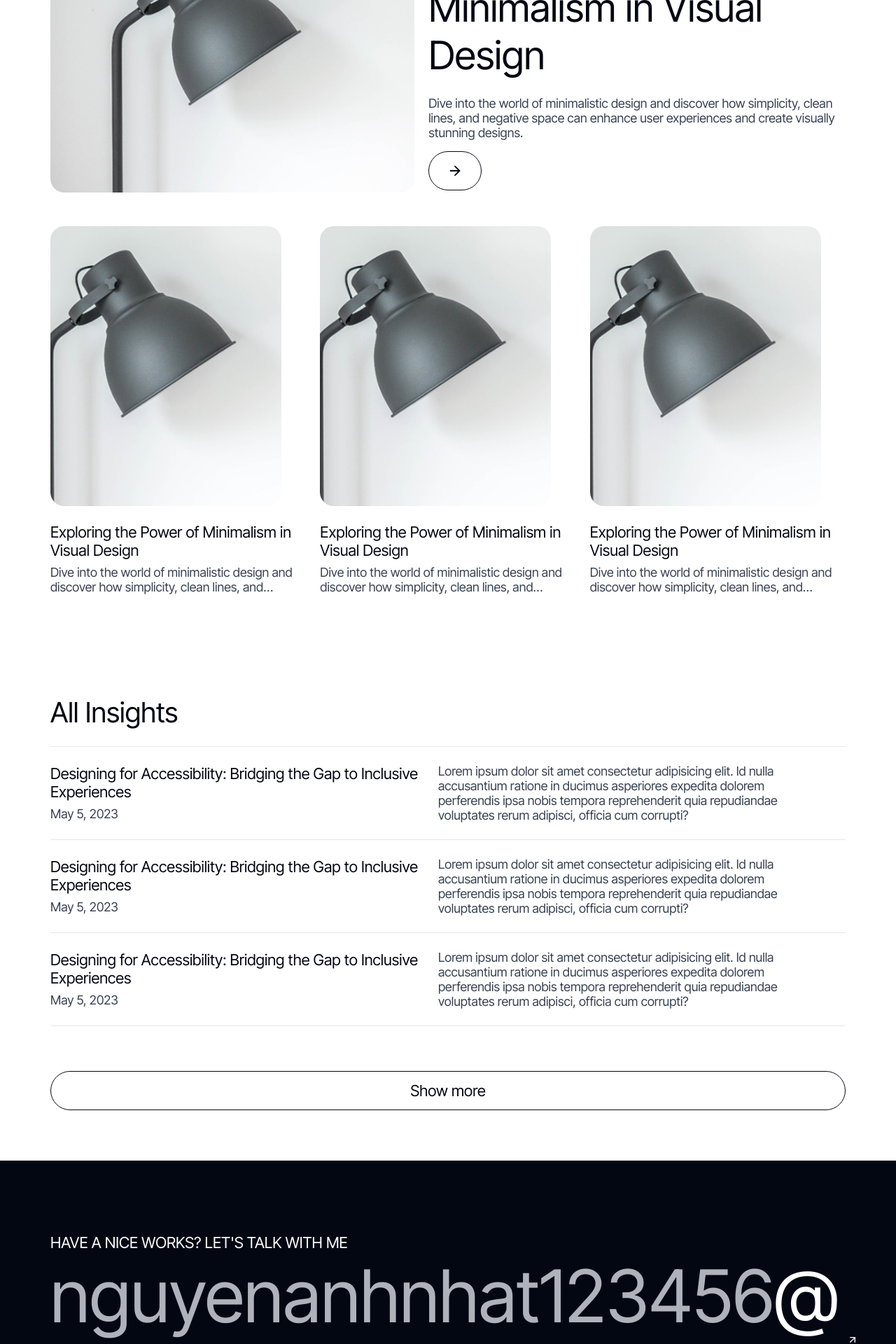
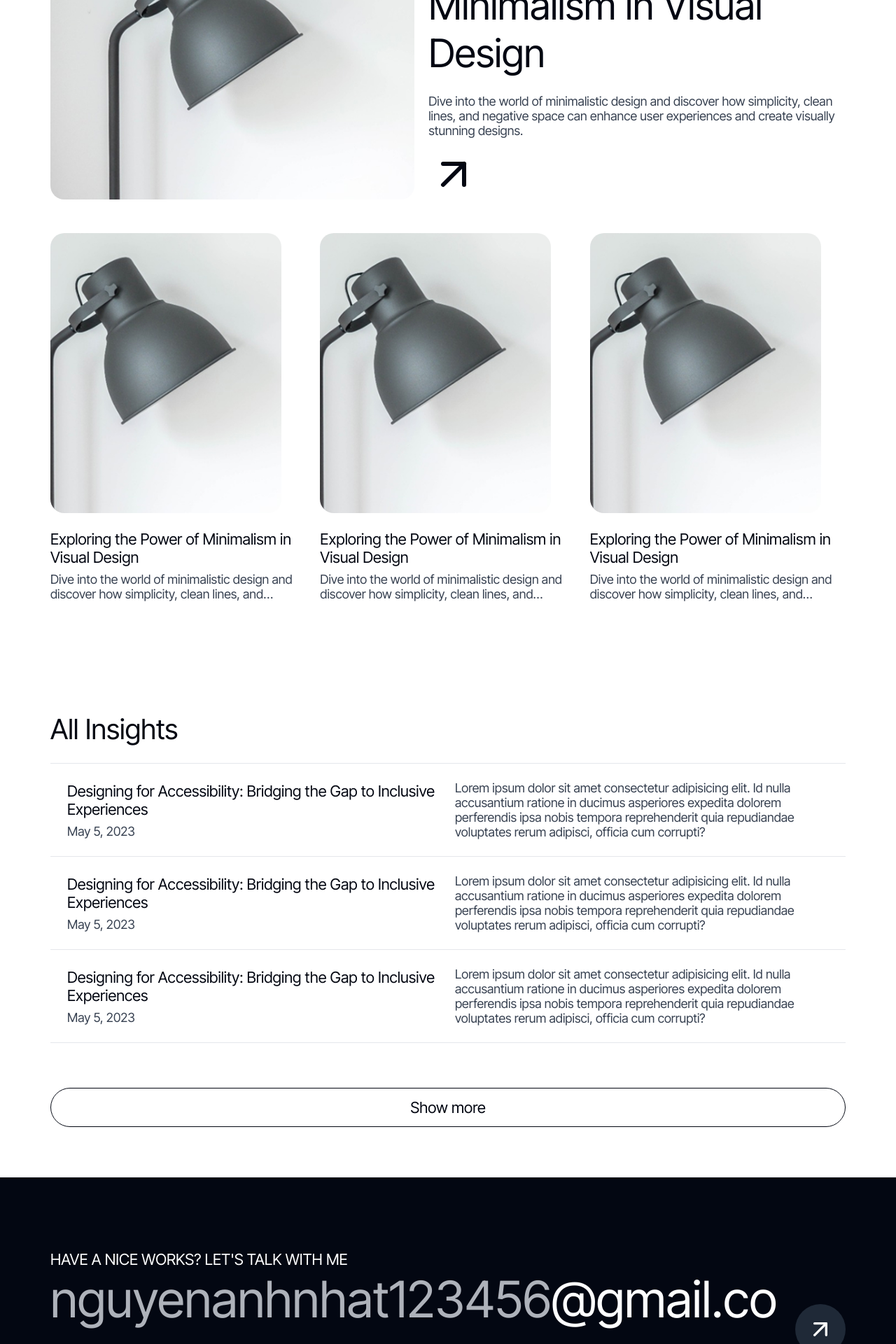
Before and after one commit to TommyNhatNguyen/showcase-portfolio, a Next.js app: page /blog in a window 1280 px wide. Shown: the part 880-2800 px from the top of the page at 70% size. Built offline with nearby package versions, Linux system fonts and the light colour scheme; a web font is replaced by a local one.

Commit message:
fix: done fix arrow

```diff
--- a/app/about/page.tsx
+++ b/app/about/page.tsx
@@ -147,7 +147,6 @@ export default function About() {
           trigger: experienceSection,
           start: "top bottom",
           end: "top bottom",
-          markers: true,
         },
       });
       gsap.set(experienceList, {
--- a/app/blog/page.tsx
+++ b/app/blog/page.tsx
@@ -3,7 +3,7 @@ import Image from "next/image";
 import Link from "next/link";
 import { ROUTES } from "../constants/links";
 import Button from "../components/Button/Button";
-import { FiArrowRight } from "react-icons/fi";
+import { FiArrowRight, FiArrowUpRight } from "react-icons/fi";
 import { useGSAP } from "@gsap/react";
 import gsap from "gsap";
 import React, { useRef } from "react";
@@ -235,10 +235,11 @@ export default function Blog() {
                   </p>
                   <Button
                     href="#"
-                    variant="icon"
-                    size="md"
+                    variant="link"
+                    size="lg"
                     className="content__btn"
-                    icon={FiArrowRight}
+                    icon={FiArrowUpRight}
+                    isRounded={false}
                   />
                 </div>
               </li>
--- a/app/components/Footer/Footer.tsx
+++ b/app/components/Footer/Footer.tsx
@@ -1,10 +1,10 @@
 import Image from "next/image";
 import Link from "next/link";
 import { ROUTES, SOCIAL_LINKS } from "../../constants/links";
-import Button from "../Button/Button";
 import { FiArrowUpRight } from "react-icons/fi";
 import AnimatedTextHover from "../AnimatedTextHover";
 import SectionSocial from "./SectionSocial";
+import Button from "../Button/Button";
 
 const Footer = () => {
   return (
@@ -15,18 +15,26 @@ const Footer = () => {
           <div className="footer__cta-wrapper">
             <div className="footer__cta-title">
               <p className="para">HAVE A NICE WORKS? LET'S TALK WITH ME</p>
-              <Button
-                href="mailto:nguyenanhnhat123456@gmail.com"
-                variant="link"
-                className="email"
-                icon={FiArrowUpRight}
-                iconPosition="right"
-                isRounded={false}
-              >
-                <p className="email__text">
-                  <span className="--gray">nguyenanhnhat123456</span>@gmail.com
-                </p>
-              </Button>
+              <AnimatedTextHover>
+                <div className="email-wrapper">
+                  <Link
+                    href="mailto:nguyenanhnhat123456@gmail.com"
+                    className="email"
+                  >
+                    <p className="email__text">
+                      <span className="--gray">nguyenanhnhat123456</span>
+                      @gmail.com
+                    </p>
+                  </Link>
+
+                  <Button
+                    variant="link"
+                    className="btn-email"
+                    icon={FiArrowUpRight}
+                    isRounded={false}
+                  />
+                </div>
+              </AnimatedTextHover>
             </div>
           </div>
         </div>
--- a/app/scss/_footer.scss
+++ b/app/scss/_footer.scss
@@ -10,17 +10,22 @@
         font-size: var(--fs-body-md);
         font-family: var(--ff-medium);
       }
+      .email-wrapper {
+        display: flex;
+        align-items: center;
+        gap: var(--gap);
         .email {
           color: var(--neutral-0);
           padding: 0;
           height: initial;
           &__text {
-          font-size: var(--fs-h1);
+            font-size: var(--fs-h2);
             font-family: var(--ff-bold);
             text-wrap: wrap;
             word-break: break-all;
           }
-        .btn-arrow {
+        }
+        .btn-email {
           height: 72px;
           width: 72px;
           border-radius: 100%;
--- a/app/scss/pages/_blog.scss
+++ b/app/scss/pages/_blog.scss
@@ -92,6 +92,11 @@
             }
             &__btn {
               margin-top: 16px;
+              svg {
+                height: 72px;
+                width: 72px;
+                aspect-ratio: 72 / 72;
+              }
             }
           }
         }
@@ -124,7 +129,6 @@
           height: 100%;
           width: 100%;
           padding: 24px;
-          margin-left: -24px;
           margin-right: -24px;
           transition: all 0.3s ease-in-out;
           &:hover {
--- a/app/scss/pages/_work.scss
+++ b/app/scss/pages/_work.scss
@@ -28,8 +28,6 @@
           padding-bottom: 48px;
           padding-left: 24px;
           padding-right: 24px;
-          margin-left: -24px;
-          margin-right: -24px;
           transition: all 0.3s ease-in-out;
         }
         &:not(.--active):hover {
```
Lines whose indentation alone changed are shown as unchanged.
